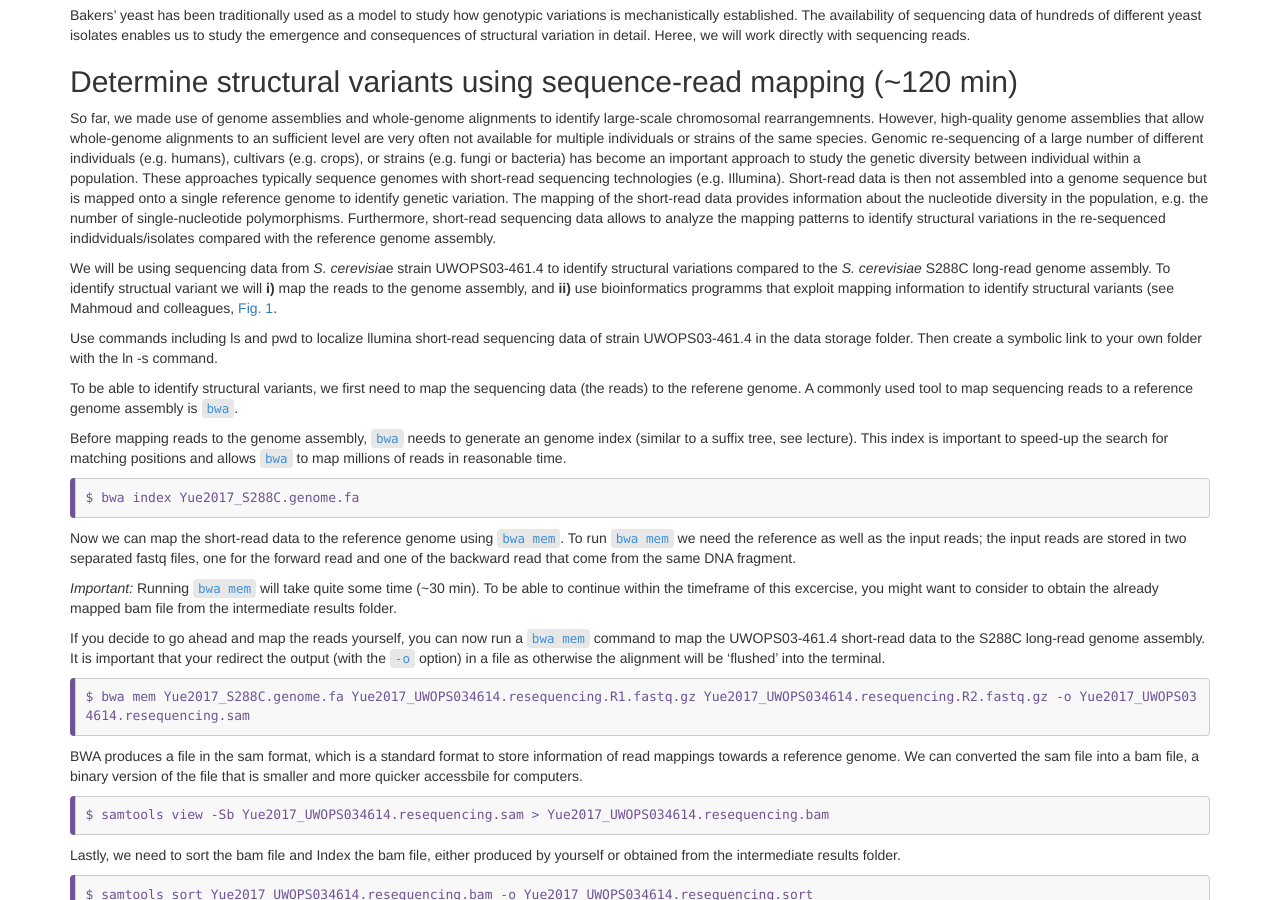
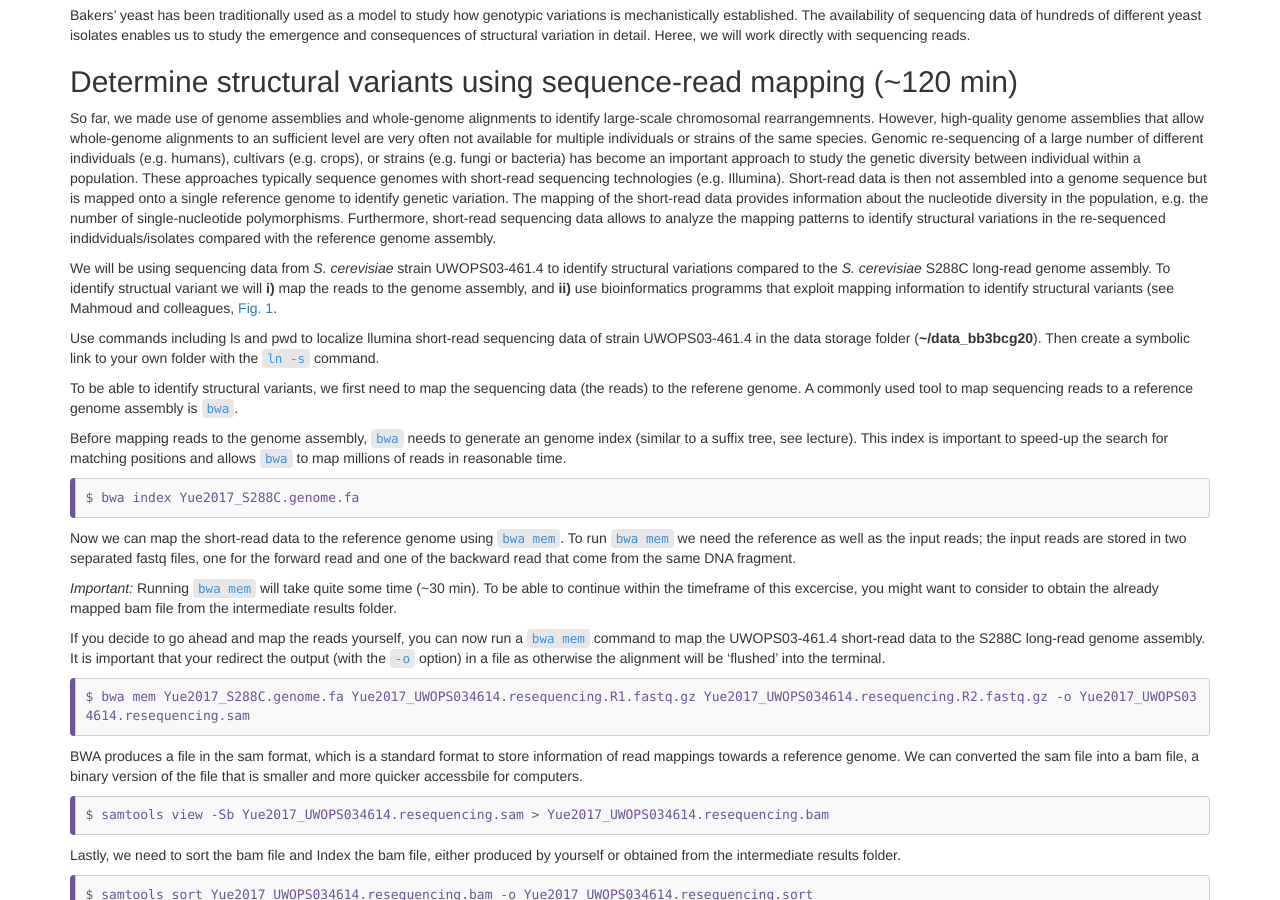
Before and after one commit to TeamMGE/GenomeBioinformaticsCourse, a Jekyll site: the page built from _episodes/90-COOIII.md, in a window 1280 px wide and 900 px high, scrolled down 544 px. Built offline with Jekyll 4.4.1, drawn with Linux system fonts in a browser that asks for light colours.

Commit message:
Update 90-COOIII.md

```diff
--- a/_episodes/90-COOIII.md
+++ b/_episodes/90-COOIII.md
@@ -25,9 +25,9 @@
 ## Determine structural variants using sequence-read mapping (~120 min)
 So far, we made use of genome assemblies and whole-genome alignments to identify large-scale chromosomal rearrangemnents. However, high-quality genome assemblies that allow whole-genome alignments to an sufficient level are very often not available for multiple individuals or strains of the same species. Genomic re-sequencing of a large number of different individuals (e.g. humans), cultivars (e.g. crops), or strains (e.g. fungi or bacteria) has become an important approach to study the genetic diversity between individual within a population. These approaches typically sequence genomes with short-read sequencing technologies (e.g. Illumina). Short-read data is then not assembled into a genome sequence but is mapped onto a single reference genome to identify genetic variation. The mapping of the short-read data provides information about the nucleotide diversity in the population, e.g. the number of single-nucleotide polymorphisms. Furthermore, short-read sequencing data allows to analyze the mapping patterns to identify structural variations in the re-sequenced indidviduals/isolates compared with the reference genome assembly.
 
-We will be using sequencing data from *S. cerevisia*e strain UWOPS03-461.4 to identify structural variations compared to the *S. cerevisiae* S288C long-read genome assembly. To identify structual variant we will **i)** map the reads to the genome assembly, and **ii)** use bioinformatics programms that exploit mapping information to identify structural variants (see Mahmoud and colleagues, [Fig. 1](https://genomebiology.biomedcentral.com/articles/10.1186/s13059-019-1828-7).
+We will be using sequencing data from *S. cerevisiae* strain UWOPS03-461.4 to identify structural variations compared to the *S. cerevisiae* S288C long-read genome assembly. To identify structual variant we will **i)** map the reads to the genome assembly, and **ii)** use bioinformatics programms that exploit mapping information to identify structural variants (see Mahmoud and colleagues, [Fig. 1](https://genomebiology.biomedcentral.com/articles/10.1186/s13059-019-1828-7).
 
-Use commands including ls and pwd to localize llumina short-read sequencing data of strain UWOPS03-461.4 in the data storage folder. Then create a symbolic link to your own folder with the ln -s command.
+Use commands including ls and pwd to localize llumina short-read sequencing data of strain UWOPS03-461.4 in the data storage folder (**~/data_bb3bcg20**). Then create a symbolic link to your own folder with the `ln -s` command.
 
 To be able to identify structural variants, we first need to map the sequencing data (the reads) to the referene genome. A commonly used tool to map sequencing reads to a reference genome assembly is `bwa`.
 
@@ -144,12 +144,11 @@
 
 > ## Exercise
 >
->
 > Can you identify some of these translocations in the read mappinh? Why could it be challanging to identify translocations using short-read data? How could this potential challenges be addresed?
 >
 >> ## Solution
 >>
->>  Structural rearrangements are often linked to repeats and transposons and to losses of genetic material. Consequently, mapping of short sequencing reads at these locations is very challenging, and thus translocations are often not found. In this particular case, we know from the whole-genome alignment that breakpoints and deletions are often associated with *Ty* transposonse, and thus we expect that SV detection with short read data is very challenging. An alternative would be to use whole-genome alignments to systematically describe these type of structural variations (how could this be conceptually done?) or using reads that are sufficiently long to span repeat or other complex regions. This is one of the reasons why third generation long-read sequencing is superior in identifying structural variation.
+>>  Structural rearrangements are often linked to repeats and transposons and to losses of genetic material. Consequently, mapping of short sequencing reads at these locations is very challenging, and thus translocations are often not found. In this particular case, we know from the whole-genome alignment that breakpoints and deletions are often associated with *Ty* transposonse, and thus we expect that SV detection with short-read data is very challenging. An alternative would be to use whole-genome alignments to systematically describe these type of structural variations (how could this be conceptually done?) or using reads that are sufficiently long to span repeat or other complex regions. This is one of the reasons why third generation long-read sequencing is superior in identifying structural variation.
 >>
 > {: .solution}
 {: .challenge}
```
